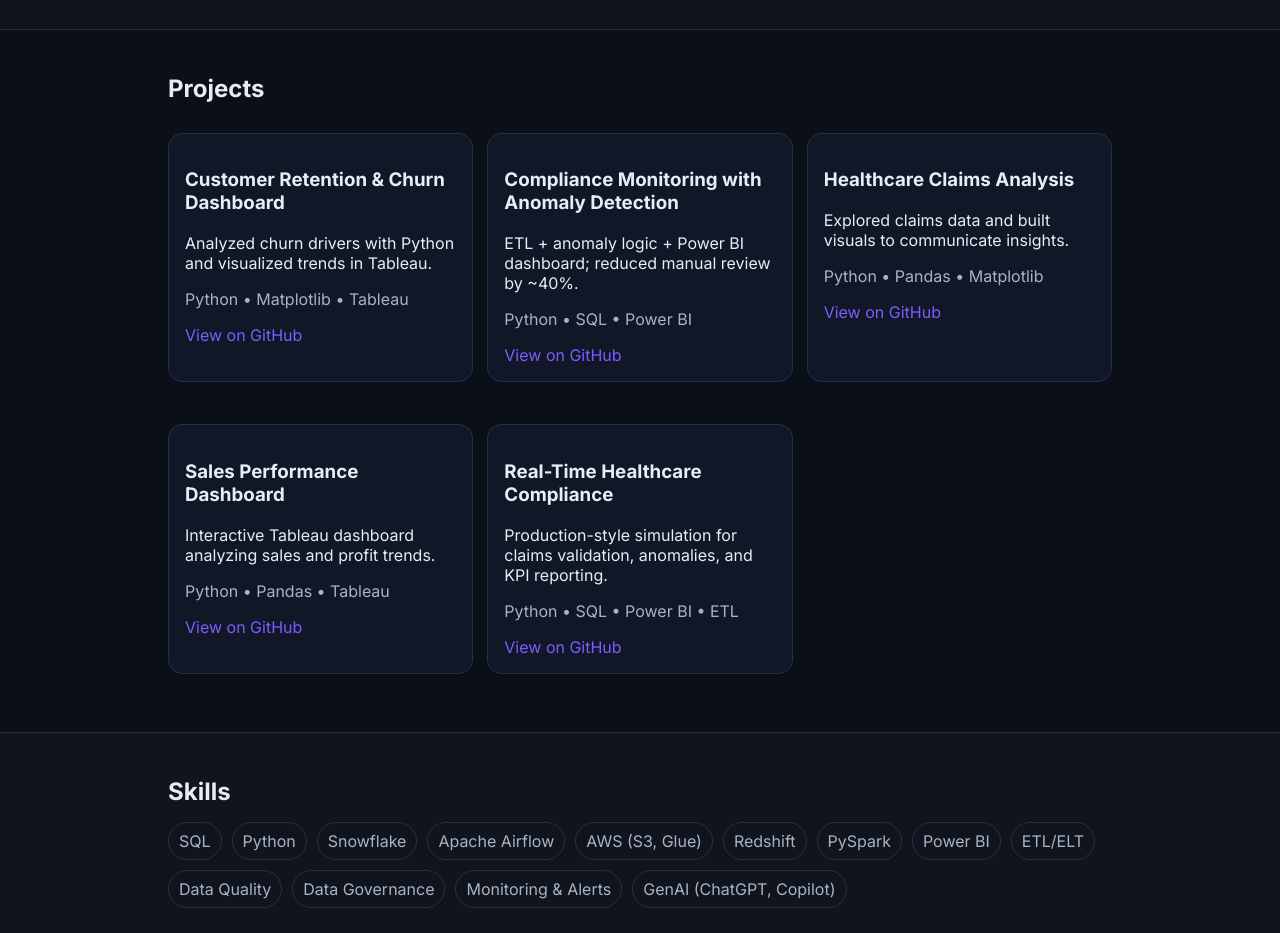
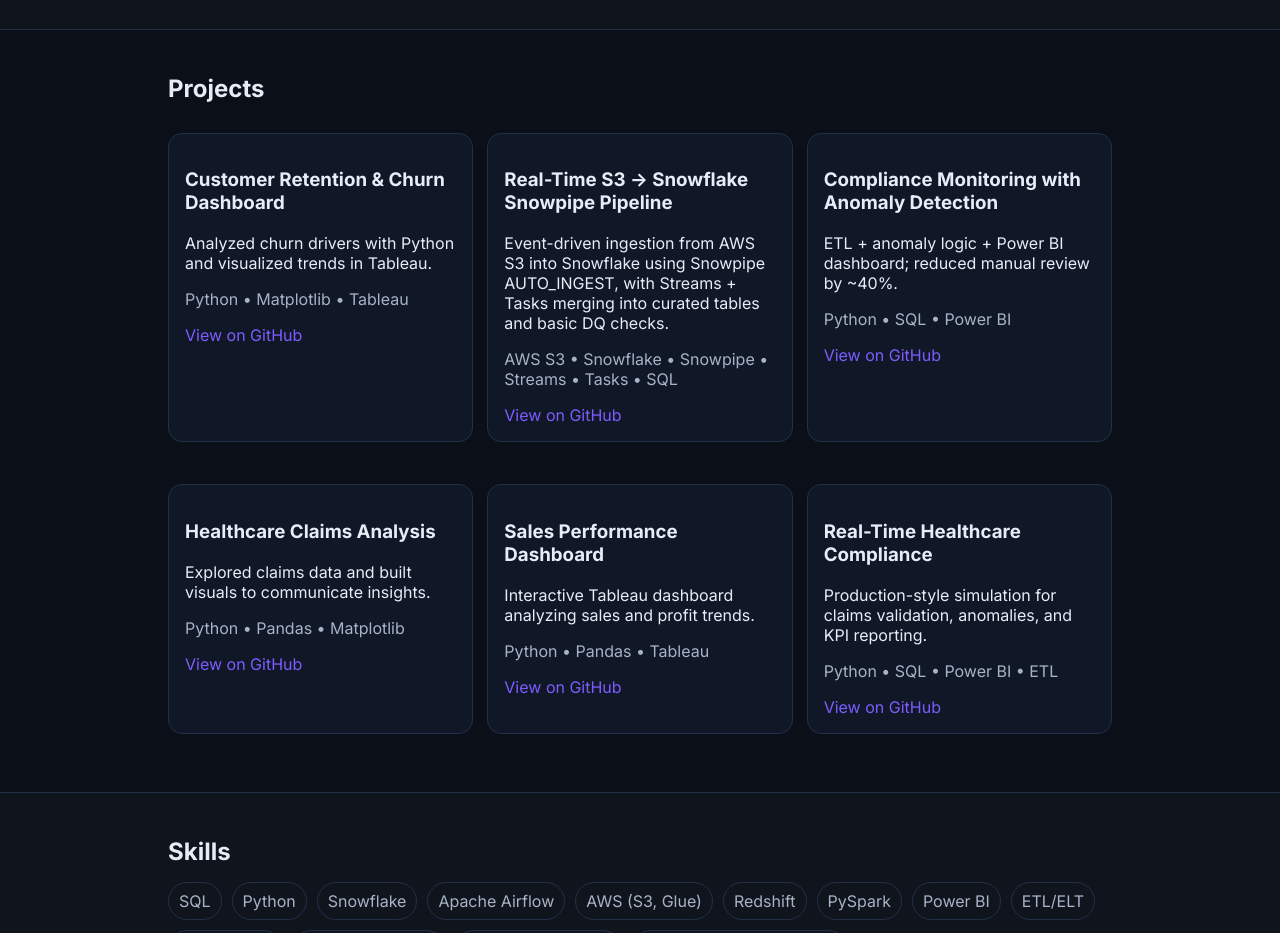
Before and after one commit to Niha1104/Niharikag1620.github.io, a plain HTML site: page index.html in a window 1280 px wide. Shown: the part 1240-2173 px from the top of the page. Drawn offline with Linux system fonts and the light colour scheme.

Commit message:
Update index.html

```diff
--- a/index.html
+++ b/index.html
@@ -43,6 +43,7 @@
           <a class="btn" href="assets/resume.docx" target="_blank" rel="noopener">Download Resume</a>
           <a class="btn" href="https://www.linkedin.com/in/niharikag1620/" target="_blank" rel="noopener">LinkedIn</a>
           <a class="btn" href="https://github.com/Niha1104" target="_blank" rel="noopener">GitHub</a>
+
         </div>
       </div>
     </section>
@@ -94,6 +95,13 @@
             <p class="muted">Python • Matplotlib • Tableau</p>
             <a href="https://github.com/Niha1104/Customer-Retention-Dashboard" target="_blank" rel="noopener">View on GitHub</a>
           </div>
+
+          <div class="card">
+  <h3>Real-Time S3 → Snowflake Snowpipe Pipeline</h3>
+  <p>Event-driven ingestion from AWS S3 into Snowflake using Snowpipe AUTO_INGEST, with Streams + Tasks merging into curated tables and basic DQ checks.</p>
+  <p class="muted">AWS S3 • Snowflake • Snowpipe • Streams • Tasks • SQL</p>
+  <a href="https://github.com/Niha1104/realtime-s3-snowflake-snowpipe" target="_blank" rel="noopener">View on GitHub</a>
+</div>
 
           <div class="card">
             <h3>Compliance Monitoring with Anomaly Detection</h3>
```
